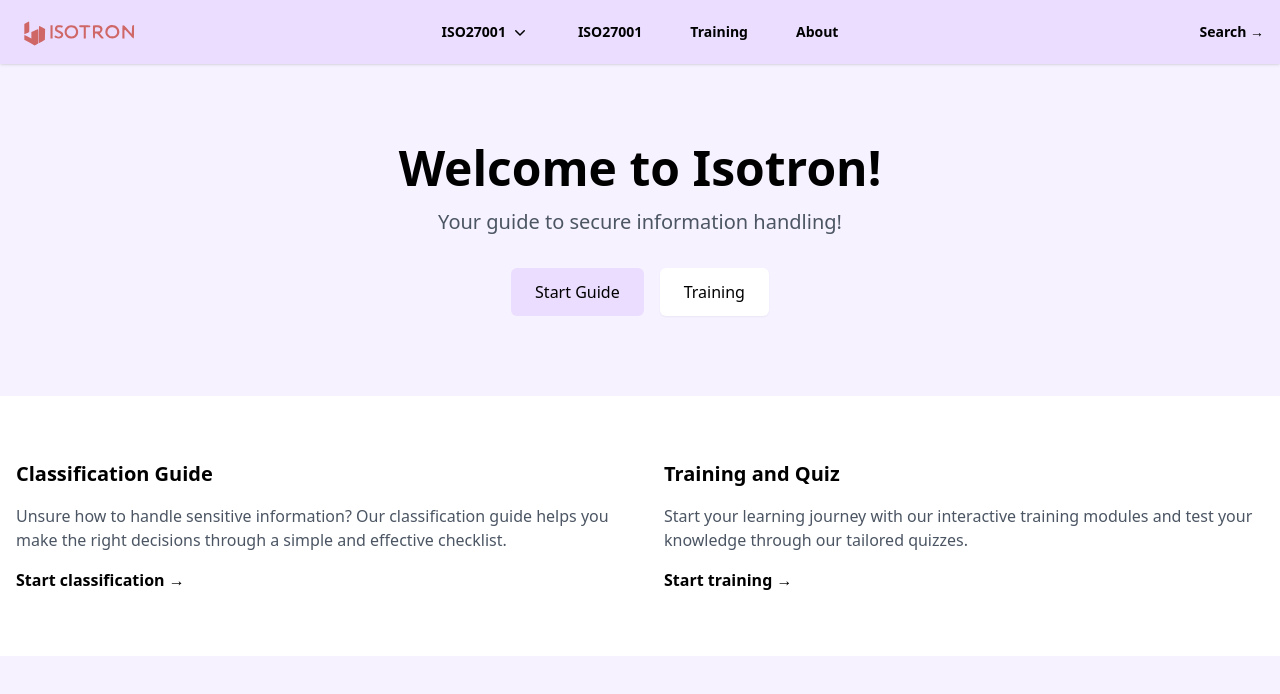
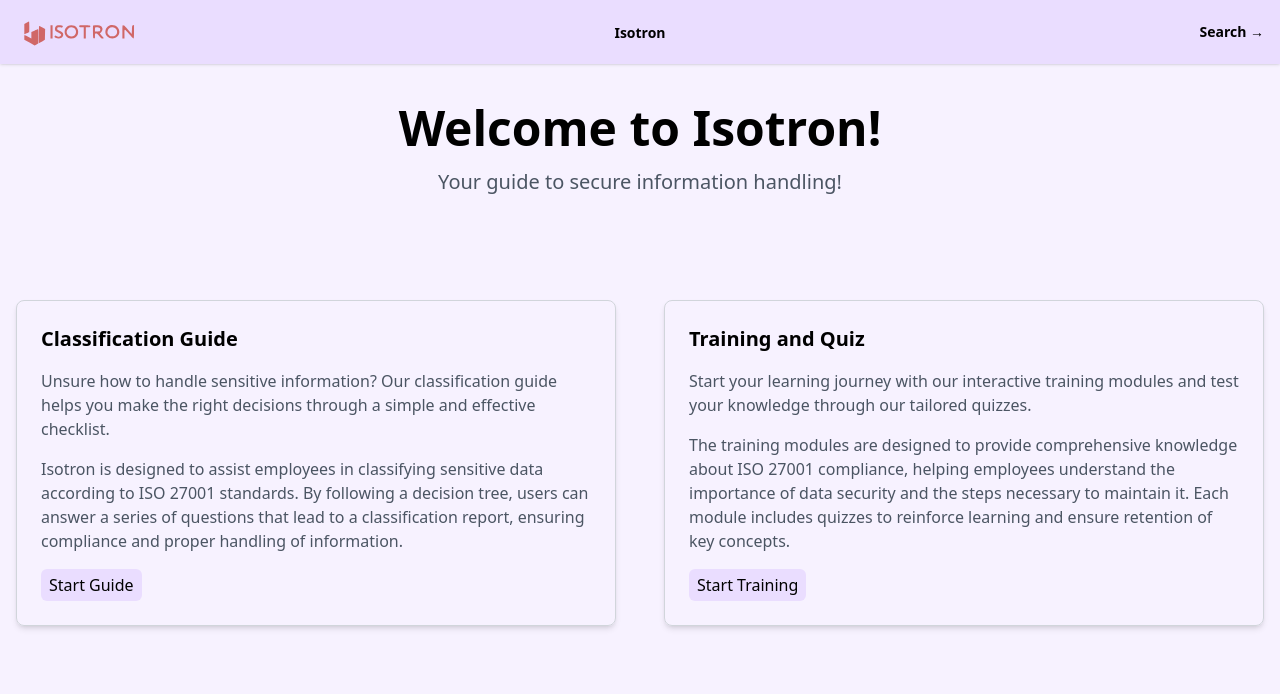
Before and after one commit to Ritz0101/BachelorSite, a React (Vite) app in the folder isotron/: page / in a window 1280 px wide. Shown: the top 694 px of the page. Built offline with nearby package versions, Linux system fonts and the light colour scheme.

Commit message:
oppdatert header samt forside

```diff
--- a/isotron/src/App.jsx
+++ b/isotron/src/App.jsx
@@ -6,43 +6,37 @@
     <div className="min-h-screen bg-light-purple text-custom-black">
       <main className="mt-16">
         {/* Hero section */}
-        <div className="text-center py-20">
+        <div className="text-center py-10">
           <h1 className="text-5xl font-bold mb-4">Welcome to Isotron!</h1>
-          <p className="text-xl text-gray-600 mb-8">Your guide to secure information handling!</p>
-          <div className="flex justify-center gap-4">
-            <Link to="/guide" className="bg-purple text-custom-black px-6 py-3 rounded-md hover:bg-opacity-90">
-              Start Guide
-            </Link>
-            <button className="bg-white text-custom-black px-6 py-3 rounded-md hover:bg-opacity-90 shadow-sm">
-              Training
-            </button>
-          </div>
+          <p className="text-xl text-gray-600 mb-6">Your guide to secure information handling!</p>
         </div>
-        {/* Rest of the content remains the same */}
         {/* Info section */}
-        <div className="bg-white py-16">
+        <div className="py-10">
           <div className="container mx-auto px-4">
             <div className="grid grid-cols-1 md:grid-cols-2 gap-12">
-              <div>
+              <div className="flex flex-col justify-between p-6 rounded-lg border border-gray-300 shadow-md">
                 <h3 className="text-xl font-semibold mb-4">Classification Guide</h3>
                 <p className="text-gray-600 mb-4">
-                  Unsure how to handle sensitive information? Our classification guide
-                  helps you make the right decisions through a simple and effective checklist.
+                  Unsure how to handle sensitive information? Our classification guide helps you make the right decisions through a simple and effective checklist.
                 </p>
-                <button className="text-custom-black font-semibold hover:underline">
-                  Start classification →
-                </button>
+                <p className="text-gray-600 mb-4">
+                  Isotron is designed to assist employees in classifying sensitive data according to ISO 27001 standards. By following a decision tree, users can answer a series of questions that lead to a classification report, ensuring compliance and proper handling of information.
+                </p>
+                <Link to="/guide" className="bg-purple text-black px-2 py-1 rounded-md hover:bg-opacity-90 self-start">
+                  Start Guide
+                </Link>
               </div>
-
-              <div>
+              <div className="flex flex-col justify-between p-6 rounded-lg border border-gray-300 shadow-md">
                 <h3 className="text-xl font-semibold mb-4">Training and Quiz</h3>
                 <p className="text-gray-600 mb-4">
-                  Start your learning journey with our interactive training modules and test
-                  your knowledge through our tailored quizzes.
+                  Start your learning journey with our interactive training modules and test your knowledge through our tailored quizzes.
                 </p>
-                <button className="text-custom-black font-semibold hover:underline">
-                  Start training →
-                </button>
+                <p className="text-gray-600 mb-4">
+                  The training modules are designed to provide comprehensive knowledge about ISO 27001 compliance, helping employees understand the importance of data security and the steps necessary to maintain it. Each module includes quizzes to reinforce learning and ensure retention of key concepts.
+                </p>
+                <Link to="/training" className="bg-purple text-black px-2 py-1 rounded-md hover:bg-opacity-90 self-start">
+                  Start Training
+                </Link>
               </div>
             </div>
           </div>
--- a/isotron/src/components/header.jsx
+++ b/isotron/src/components/header.jsx
@@ -29,89 +29,21 @@
         </div>
         <div className={`hidden lg:flex lg:gap-x-12 ${isMenuOpen ? 'block' : 'hidden'}`}>
           <div className="relative">
-            <button type="button" className="flex items-center gap-x-1 text-sm font-semibold text-custom-black" aria-expanded={isMenuOpen} onClick={toggleMenu}>
-              ISO27001
-              <svg className="h-5 w-5 flex-none text-custom-black" viewBox="0 0 20 20" fill="currentColor" aria-hidden="true">
-                <path fillRule="evenodd" d="M5.22 8.22a.75.75 0 0 1 1.06 0L10 11.94l3.72-3.72a.75.75 0 1 1 1.06 1.06l-4.25 4.25a.75.75 0 0 1-1.06 0L5.22 9.28a.75.75 0 0 1 0-1.06Z" clipRule="evenodd" />
-              </svg>
+            <button className="text-sm font-semibold text-custom-black" onClick={toggleMenu}>
+              Isotron
             </button>
-            {/* Flyout menu */}
-            <div className={`absolute top-full -left-8 z-10 mt-3 w-screen max-w-md overflow-hidden rounded-3xl bg-white ring-1 shadow-lg ring-gray-900/5 ${isMenuOpen ? 'block' : 'hidden'}`}>
-              <div className="p-4">
-                <div className="group relative flex items-center gap-x-6 rounded-lg p-4 text-sm hover:bg-gray-50">
-                  <div className="flex h-11 w-11 items-center justify-center rounded-lg bg-gray-50 group-hover:bg-white">
-                    <svg className="h-6 text-gray-600 group-hover:text-indigo-600" fill="none" viewBox="0 0 24 24" strokeWidth="1.5" stroke="currentColor" aria-hidden="true">
-                      <path strokeLinecap="round" strokeLinejoin="round" d="M10.5 6a7.5 7.5 0 1 0 7.5 7.5h-7.5V6Z" />
-                      <path strokeLinecap="round" strokeLinejoin="round" d="M13.5 10.5H21A7.5 7.5 0 0 0 13.5 3v7.5Z" />
-                    </svg>
-                  </div>
-                  <div className="flex-auto">
-                    <a href="#" className="block font-semibold text-gray-900">Analytics</a>
-                    <p className="mt-1 text-gray-600">Get a better understanding of your traffic</p>
-                  </div>
-                </div>
-                <div className="group relative flex items-center gap-x-6 rounded-lg p-4 text-sm hover:bg-gray-50">
-                  <div className="flex h-11 w-11 items-center justify-center rounded-lg bg-gray-50 group-hover:bg-white">
-                    <svg className="h-6 text-gray-600 group-hover:text-indigo-600" fill="none" viewBox="0 0 24 24" strokeWidth="1.5" stroke="currentColor" aria-hidden="true">
-                      <path strokeLinecap="round" strokeLinejoin="round" d="M15.042 21.672 13.684 16.6m0 0-2.51 2.225.569-9.47 5.227 7.917-3.286-.672ZM12 2.25V4.5m5.834.166-1.591 1.591M20.25 10.5H18M7.757 14.743l-1.59 1.59M6 10.5H3.75m4.007-4.243-1.59-1.59" />
-                    </svg>
-                  </div>
-                  <div className="flex-auto">
-                    <a href="#" className="block font-semibold text-gray-900">Engagement</a>
-                    <p className="mt-1 text-gray-600">Speak directly to your customers</p>
-                  </div>
-                </div>
-                <div className="group relative flex items-center gap-x-6 rounded-lg p-4 text-sm hover:bg-gray-50">
-                  <div className="flex h-11 w-11 items-center justify-center rounded-lg bg-gray-50 group-hover:bg-white">
-                    <svg className="h-6 text-gray-600 group-hover:text-indigo-600" fill="none" viewBox="0 0 24 24" strokeWidth="1.5" stroke="currentColor" aria-hidden="true">
-                      <path strokeLinecap="round" strokeLinejoin="round" d="M7.864 4.243A7.5 7.5 0 0 1 19.5 10.5c0 2.92-.556 5.709-1.568 8.268M5.742 6.364A7.465 7.465 0 0 0 4.5 10.5a7.464 7.464 0 0 1-1.15 3.993m1.989 3.559A11.209 11.209 0 0 0 8.25 10.5a3.75 3.75 0 1 1 7.5 0c0 .527-.021 1.049-.064 1.565M12 10.5a14.94 14.94 0 0 1-3.6 9.75m6.633-4.596a18.666 18.666 0 0 1-2.485 5.33" />
-                    </svg>
-                  </div>
-                  <div className="flex-auto">
-                    <a href="#" className="block font-semibold text-gray-900">Security</a>
-                    <p className="mt-1 text-gray-600">Your customers' data will be safe and secure</p>
-                  </div>
-                </div>
-                <div className="group relative flex items-center gap-x-6 rounded-lg p-4 text-sm hover:bg-gray-50">
-                  <div className="flex h-11 w-11 items-center justify-center rounded-lg bg-gray-50 group-hover:bg-white">
-                    <svg className="h-6 text-gray-600 group-hover:text-indigo-600" fill="none" viewBox="0 0 24 24" strokeWidth="1.5" stroke="currentColor" aria-hidden="true">
-                      <path strokeLinecap="round" strokeLinejoin="round" d="M13.5 16.875h3.375m0 0h3.375m-3.375 0V13.5m0 3.375v3.375M6 10.5h2.25a2.25 2.25 0 0 0 2.25-2.25V6a2.25 2.25 0 0 0-2.25-2.25H6A2.25 2.25 0 0 0 3.75 6v2.25A2.25 2.25 0 0 0 6 10.5Zm0 9.75h2.25A2.25 2.25 0 0 0 10.5 18v-2.25a2.25 2.25 0 0 0-2.25-2.25H6a2.25 2.25 0 0 0-2.25 2.25V18A2.25 2.25 0 0 0 6 20.25Zm9.75-9.75H18a2.25 2.25 0 0 0 2.25-2.25V6A2.25 2.25 0 0 0 18 3.75h-2.25A2.25 2.25 0 0 0 13.5 6v2.25a2.25 2.25 0 0 0 2.25 2.25Z" />
-                    </svg>
-                  </div>
-                  <div className="flex-auto">
-                    <a href="#" className="block font-semibold text-gray-900">Integrations</a>
-                    <p className="mt-1 text-gray-600">Connect with third-party tools</p>
-                  </div>
-                </div>
-                <div className="group relative flex items-center gap-x-6 rounded-lg p-4 text-sm hover:bg-gray-50">
-                  <div className="flex h-11 w-11 items-center justify-center rounded-lg bg-gray-50 group-hover:bg-white">
-                    <svg className="h-6 text-gray-600 group-hover:text-indigo-600" fill="none" viewBox="0 0 24 24" strokeWidth="1.5" stroke="currentColor" aria-hidden="true">
-                      <path strokeLinecap="round" strokeLinejoin="round" d="M16.023 9.348h4.992v-.001M2.985 19.644v-4.992m0 0h4.992m-4.993 0 3.181 3.183a8.25 8.25 0 0 0 13.803-3.7M4.031 9.865a8.25 8.25 0 0 1 13.803-3.7l3.181 3.182m0-4.991v4.99" />
-                    </svg>
-                  </div>
-                  <div className="flex-auto">
-                    <a href="#" className="block font-semibold text-gray-900">Automations</a>
-                    <p className="mt-1 text-gray-600">Build strategic funnels that will convert</p>
-                  </div>
-                </div>
-                <div className="grid grid-cols-2 divide-x divide-gray-900/5 bg-gray-50">
-                  <a href="#" className="flex items-center justify-center gap-x-2.5 p-3 text-sm font-semibold text-gray-900 hover:bg-gray-100">
-                    <svg className="h-5 flex-none text-gray-400" viewBox="0 0 20 20" fill="currentColor" aria-hidden="true">
-                      <path fillRule="evenodd" d="M2 10a8 8 0 1 1 16 0 8 8 0 0 1-16 0Zm6.39-2.908a.75.75 0 0 1 .766.027l3.5 2.25a.75.75 0 0 1 0 1.262l-3.5 2.25A.75.75 0 0 1 8 12.25v-4.5a.75.75 0 0 1 .39-.658Z" clipRule="evenodd" />
-                    </svg>
-                    Watch demo
-                  </a>
-                  <a href="#" className="flex items-center justify-center gap-x-2.5 p-3 text-sm font-semibold text-gray-900 hover:bg-gray-100">
-                    <BugIcon className="h-5 w-5 flex-none text-gray-400" />
-                    Meld feil på siden
-                  </a>
-                </div>
+            <div className={`absolute z-10 mt-2 w-48 rounded-md shadow-lg bg-white ring-1 ring-black ring-opacity-5 ${isMenuOpen ? 'block' : 'hidden'}`}>
+              <div className="py-1">
+                <Link to="/guide" className="block px-4 py-2 text-sm text-gray-700 hover:bg-gray-100">Guide</Link>
+                <Link to="/training" className="block px-4 py-2 text-sm text-gray-700 hover:bg-gray-100">Training</Link>
+                <Link to="/contact" className="block px-4 py-2 text-sm text-gray-700 hover:bg-gray-100">Contact</Link>
+                <a href="#" className="flex items-center justify-center gap-x-2.5 p-3 text-sm font-semibold text-gray-900 hover:bg-gray-100">
+                  <BugIcon className="h-5 w-5 flex-none text-gray-400" />
+                  Meld feil på siden
+                </a>
               </div>
             </div>
           </div>
-          <Link to="/iso27001" className="text-sm font-semibold text-custom-black">ISO27001</Link>
-          <Link to="/training" className="text-sm font-semibold text-custom-black">Training</Link>
-          <Link to="/about" className="text-sm font-semibold text-custom-black">About</Link>
         </div>
         <div className="hidden lg:flex lg:flex-1 lg:justify-end">
           <a href="#" className="text-sm font-semibold text-custom-black">Search <span aria-hidden="true">&rarr;</span></a>
```
